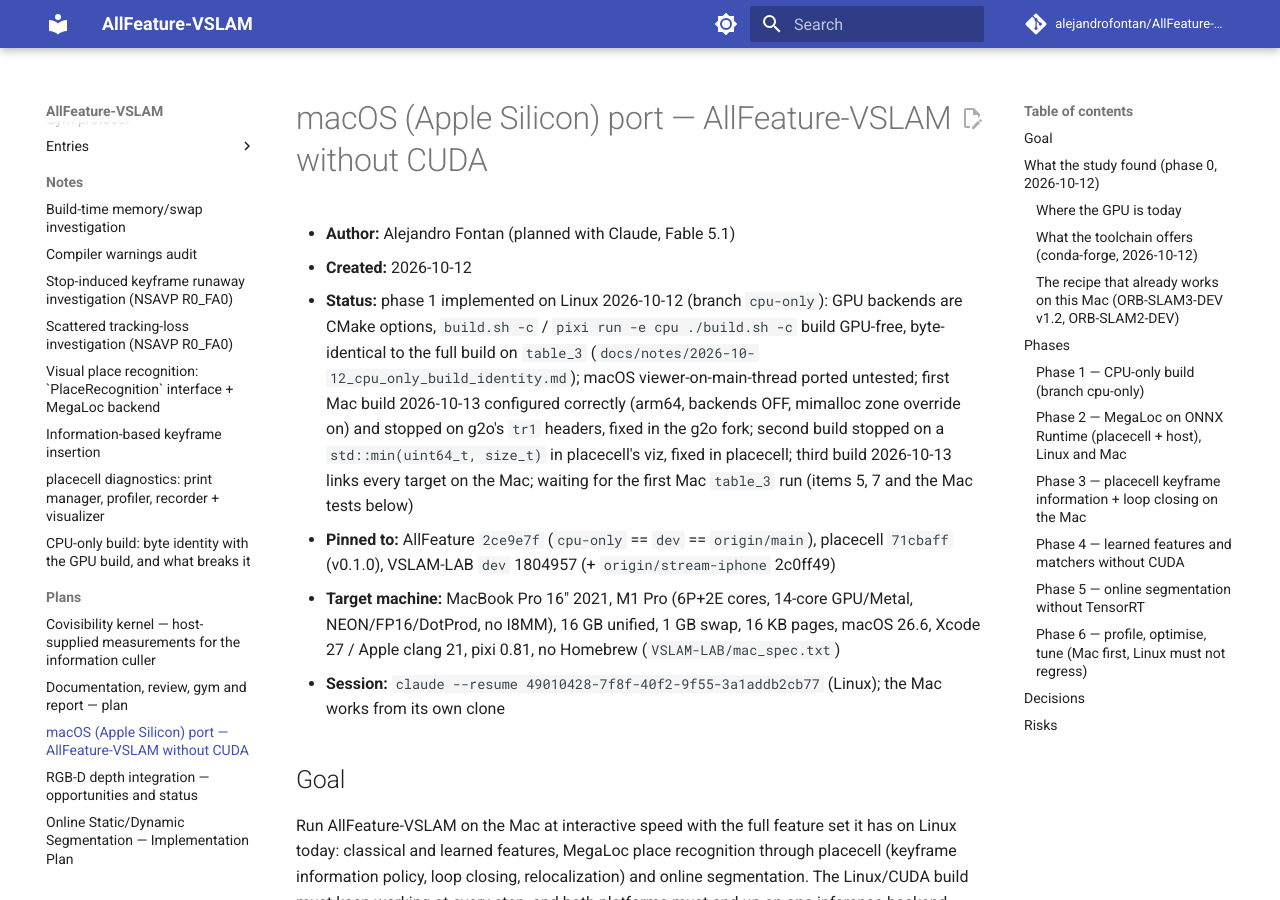
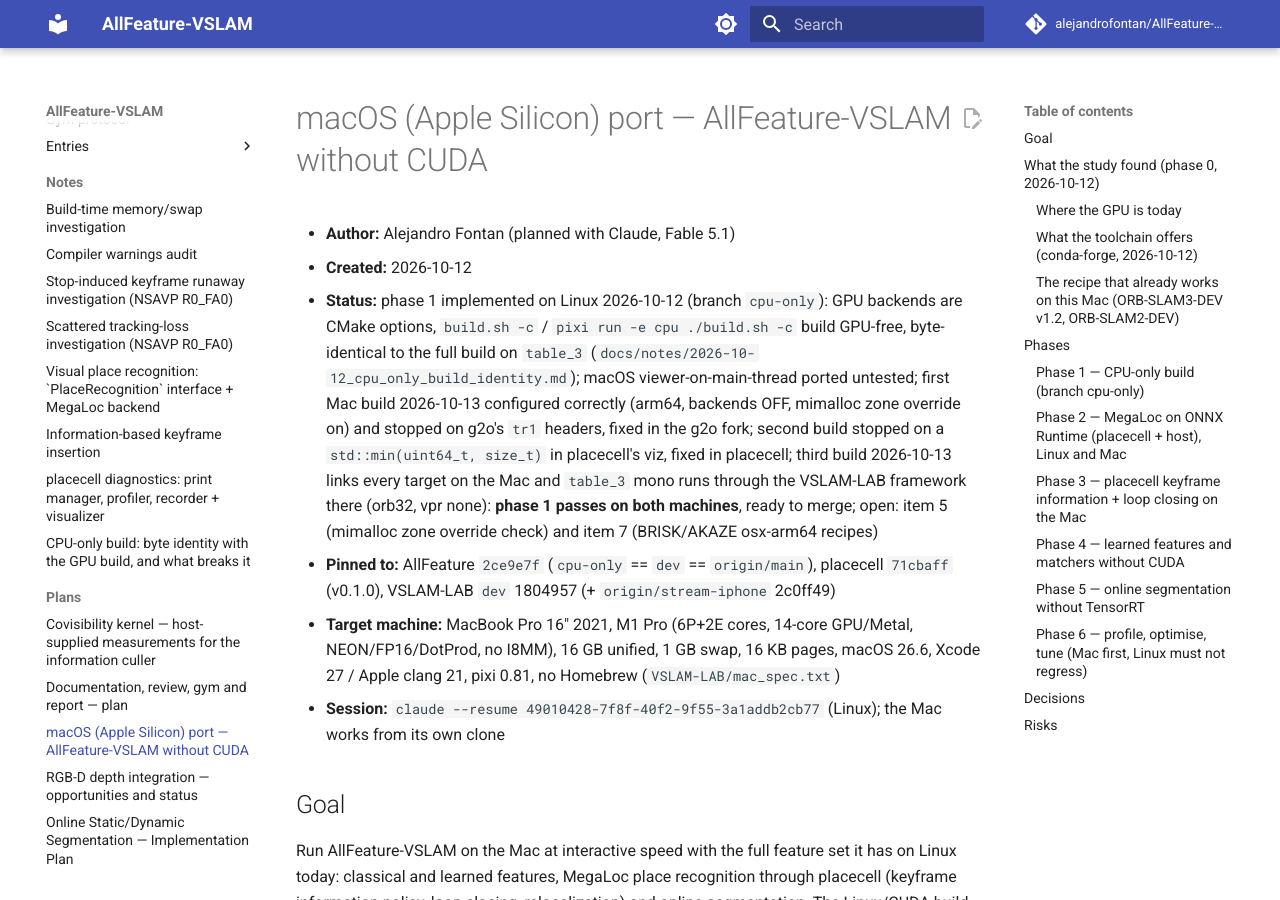
Before and after one commit to alejandrofontan/AllFeature-VSLAM, an MkDocs documentation site: the page built from docs/plans/mac_port.md, in a window 1280 px wide and 900 px high. Built offline with MkDocs 1.6.1 and Material for MkDocs 9.7.7, drawn with Linux system fonts in a browser that asks for light colours; comment, search, counter and statistics services are not loaded.

Commit message:
plan: phase 1 passes on the Mac

```diff
--- a/docs/plans/mac_port.md
+++ b/docs/plans/mac_port.md
@@ -2,7 +2,7 @@
 
 - **Author:** Alejandro Fontan (planned with Claude, Fable 5.1)
 - **Created:** 2026-10-12
-- **Status:** phase 1 implemented on Linux 2026-10-12 (branch `cpu-only`): GPU backends are CMake options, `build.sh -c` / `pixi run -e cpu ./build.sh -c` build GPU-free, byte-identical to the full build on `table_3` (`docs/notes/2026-10-12_cpu_only_build_identity.md`); macOS viewer-on-main-thread ported untested; first Mac build 2026-10-13 configured correctly (arm64, backends OFF, mimalloc zone override on) and stopped on g2o's `tr1` headers, fixed in the g2o fork; second build stopped on a `std::min(uint64_t, size_t)` in placecell's viz, fixed in placecell; third build 2026-10-13 links every target on the Mac; waiting for the first Mac `table_3` run (items 5, 7 and the Mac tests below)
+- **Status:** phase 1 implemented on Linux 2026-10-12 (branch `cpu-only`): GPU backends are CMake options, `build.sh -c` / `pixi run -e cpu ./build.sh -c` build GPU-free, byte-identical to the full build on `table_3` (`docs/notes/2026-10-12_cpu_only_build_identity.md`); macOS viewer-on-main-thread ported untested; first Mac build 2026-10-13 configured correctly (arm64, backends OFF, mimalloc zone override on) and stopped on g2o's `tr1` headers, fixed in the g2o fork; second build stopped on a `std::min(uint64_t, size_t)` in placecell's viz, fixed in placecell; third build 2026-10-13 links every target on the Mac and `table_3` mono runs through the VSLAM-LAB framework there (orb32, vpr none): **phase 1 passes on both machines**, ready to merge; open: item 5 (mimalloc zone override check) and item 7 (BRISK/AKAZE osx-arm64 recipes)
 - **Pinned to:** AllFeature `2ce9e7f` (`cpu-only` == `dev` == `origin/main`), placecell `71cbaff` (v0.1.0), VSLAM-LAB `dev` 1804957 (+ `origin/stream-iphone` 2c0ff49)
 - **Target machine:** MacBook Pro 16" 2021, M1 Pro (6P+2E cores, 14-core GPU/Metal, NEON/FP16/DotProd, no I8MM), 16 GB unified, 1 GB swap, 16 KB pages, macOS 26.6, Xcode 27 / Apple clang 21, pixi 0.81, no Homebrew (`VSLAM-LAB/mac_spec.txt`)
 - **Session:** `claude --resume 49010428-7f8f-40f2-9f55-3a1addb2cb77` (Linux); the Mac works from its own clone
```
